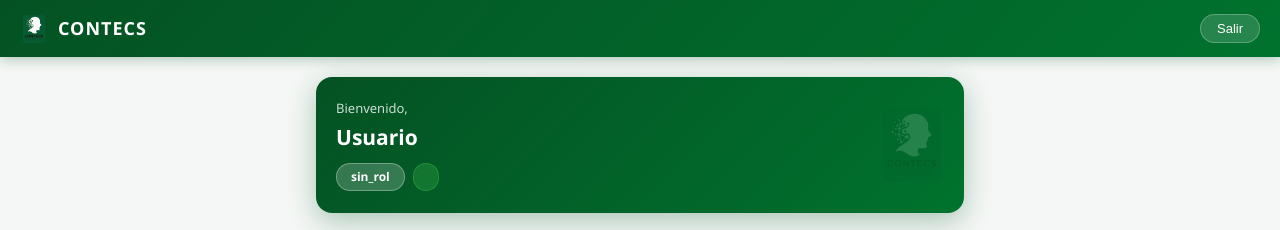
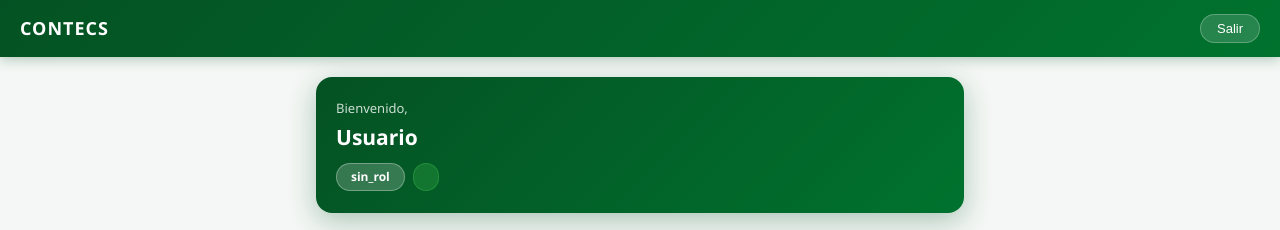
Before and after one commit to VilchezAlphaa/contecs-app, a plain HTML site: page dashboard.html in a window 1280 px wide. Shown: the top 230 px of the page. Drawn offline with Linux system fonts and the light colour scheme; no server answers.

Commit message:
Ultima act

```diff
--- a/dashboard.html
+++ b/dashboard.html
@@ -27,11 +27,7 @@
       transform: translateY(-50%);
       width: 72px;
       height: 72px;
-      background-image: url('./dashboardlogo.png');
-      background-size: contain;
-      background-repeat: no-repeat;
-      background-position: center;
-      opacity: 0.15;
+      opacity: 0;
     }
     .bienvenida .saludo { font-size: 13px; opacity: 0.8; }
     .bienvenida .nombre { font-size: 21px; font-weight: 700; margin: 3px 0 10px; }
@@ -136,27 +132,12 @@
     .sin-rol-card h3 { font-size: 17px; color: #1a2e1e; margin-bottom: 8px; }
     .sin-rol-card p  { font-size: 14px; color: #8a9e8d; line-height: 1.5; }
 
-    /* ── LOGO EN TOPBAR ── */
-    .topbar-logo {
-      width: 28px;
-      height: 28px;
-      object-fit: contain;
-      border-radius: 6px;
-      flex-shrink: 0;
-    }
-    .topbar-left {
-      display: flex;
-      align-items: center;
-      gap: 10px;
-    }
+
   </style>
 </head>
 <body>
   <div class="topbar">
-    <div class="topbar-left">
-      <img src="./dashboardlogo.png" alt="CONTECS" class="topbar-logo"/>
-      <h1>CONTECS</h1>
-    </div>
+    <h1>CONTECS</h1>
     <button class="btn-logout" id="btn-logout">Salir</button>
   </div>
 
```
